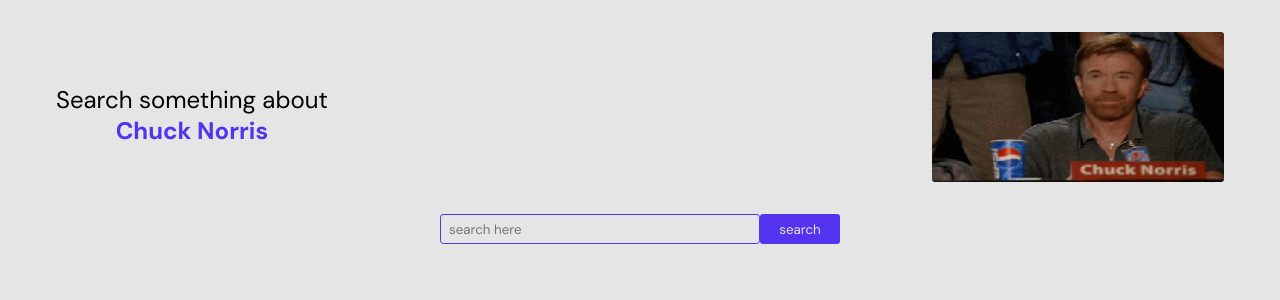
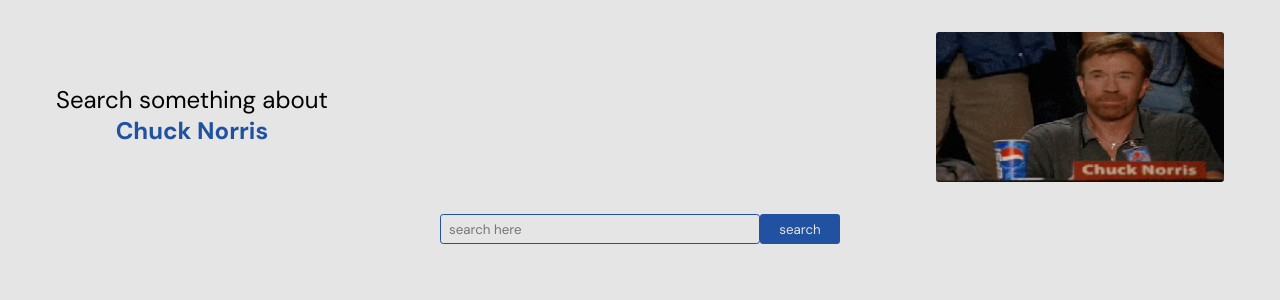
Before and after one commit to israelitalo/chuck-norris, a React (Create React App) app: page / in a window 1280 px wide. Shown: the top 300 px of the page. Built offline with nearby package versions, Linux system fonts and the light colour scheme.

Commit message:
Cor de tema alterada. Msg de erro exibida para o usuario

```diff
--- a/src/components/NotFoundItems/NotFoundItems.tsx
+++ b/src/components/NotFoundItems/NotFoundItems.tsx
@@ -7,7 +7,7 @@
     return (
         <S.Container>
             <h2>Not found items</h2>
-            <MdOutlineSearchOff size={60} color="#5333ed" />
+            <MdOutlineSearchOff size={60} color="#2151a1" />
         </S.Container>
     );
 };
--- a/src/pages/Home/Home.tsx
+++ b/src/pages/Home/Home.tsx
@@ -1,5 +1,6 @@
 import React, { useCallback, useState } from 'react';
 
+import NorrisGif from '../../assets/gifs/norris.gif';
 import JokesCards from '../../components/JokesCards/JokesCards';
 import { SpinnerLoading } from '../../components/SpinnerLoading';
 import { Title } from '../../components/Title';
@@ -7,13 +8,12 @@
 import { JokeServiceType, JokeType } from '../../types/joke';
 import * as S from './styles';
 
-import NorrisGif from '../../assets/gifs/norris.gif';
-
 const Home: React.FC = () => {
 
     const [search, setSearch] = useState<string>('');
     const [loadingSearch, setLoadingSearch] = useState<boolean>(false);
     const [isResult, setIsResult] = useState<boolean>(false);
+    const [hasError, setHasError] = useState<boolean | string>(false);
     const [jokes, setJokes] = useState<JokeType[]>([]);
 
     const handleSubmit: React.FormEventHandler<HTMLFormElement> = useCallback((event) => {
@@ -25,7 +25,9 @@
         api.get<JokeServiceType>('/search', { params })
         .then(response => {
             setJokes(response.data.result);
+            setHasError(false);
         })
+        .catch((error) => setHasError(error.response?.data?.message || 'erro inesperado'))
         .finally(() => {
             setLoadingSearch(false);
             setIsResult(true);
@@ -39,7 +41,7 @@
                     <Title />
                 </div>
                 <div>
-                    <S.ImageNorris src={NorrisGif} height="150" width="50%" aria-label='norris-gif' />
+                    <S.ImageNorris src={NorrisGif} aria-label='norris-gif' />
                 </div>
             </S.ContainerTitle>
             <S.ContainerForm>
@@ -51,9 +53,8 @@
                     />
                     <button disabled={loadingSearch} type='submit'>{loadingSearch ? 'hold up' : 'search'}</button>
                 </form>
+                {hasError && <span>{hasError}</span>}
             </S.ContainerForm>
-
-
             { loadingSearch
                 ? <SpinnerLoading />
                 : isResult && <JokesCards jokes={jokes} />
--- a/src/pages/Home/styles.ts
+++ b/src/pages/Home/styles.ts
@@ -12,10 +12,10 @@
 `;
 
 export const ContainerTitle = styled.section`
+    display: grid;
+    grid-gap: 15px;
     width: 100%;
-    display: flex;
-    align-items: center;
-    justify-content: space-between;
+    grid-template-columns: repeat(2, 1fr);
 
     div {
         display: flex;
@@ -30,16 +30,31 @@
         justify-content: flex-end;
         align-items: center;
     }
+
+    @media (max-width: 768px) {
+        grid-template-columns: 1fr;
+        div {
+            justify-content: center;
+        }
+    }
 `;
 
 export const ImageNorris = styled.img`
     height: 150px;
     width: 50%;
     border-radius: .2rem;
+    @media (max-width: 425px) {
+        width: 70%;
+    }
 `;
 
 export const ContainerForm = styled.section`
     margin-top: 2rem;
+    form {
+        display: flex;
+        align-items: center;
+        margin-bottom: .3rem;
+    }
     input {
         height: 30px;
         padding: .5rem;
@@ -60,7 +75,12 @@
         border-radius: .2rem;
         transition: .1s;
         &:hover {
-            background-color: ${shade(0.2, '#5333ed')};
+            background-color: ${shade(0.2, '#2151a1')};
         }
     }
+    span {
+        color: var(--red);
+        font-weight: 400;
+        font-size: 1rem;
+    }
 `;
--- a/src/styles/global.ts
+++ b/src/styles/global.ts
@@ -12,7 +12,7 @@
         --background: #E5E5E5;
         --red: #F53A0B;
         --secondary: #55e2da;
-        --primary: #5333ed;
+        --primary: #2151a1;
         --black: #151516;
         --gray-700: #666173;
         --gray-500: #C9C5D4;
```
